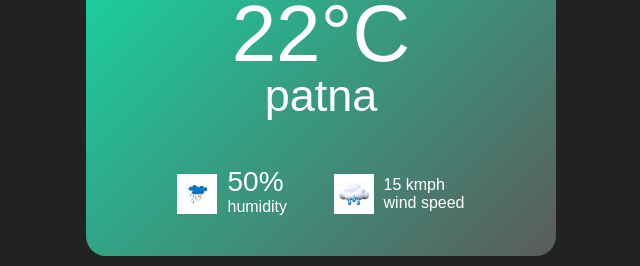
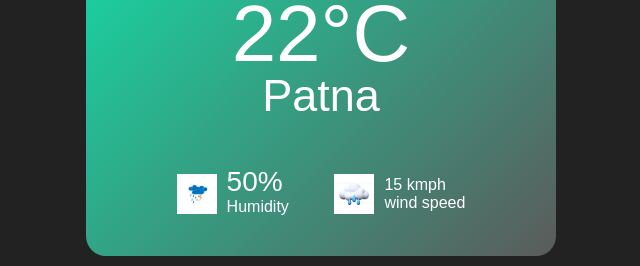
Before and after one commit to akashpurti/javascript-project, a plain HTML site: page index.html in a window 1280 px wide. Shown: the part 416-682 px from the top of the page, 319-959 px from the left. Drawn offline with Linux system fonts and the light colour scheme.

Commit message:
Test commit

```diff
--- a/index.html
+++ b/index.html
@@ -16,13 +16,13 @@
     <div class="weather">
         <img src="images/Untitled.jpeg" class="weather-icon">
         <h1 class="temp">22°C</h1>
-        <h2 class="city">patna</h2>
+        <h2 class="city">Patna</h2>
         <div class="details">
             <div class="col">
                 <img src="images/w2.jpeg" >
                 <div>
                     <p class="humidity">50%</p>
-                    <p>humidity</p>
+                    <p>Humidity</p>
                 </div>
             </div>
             <div class="col">
```
